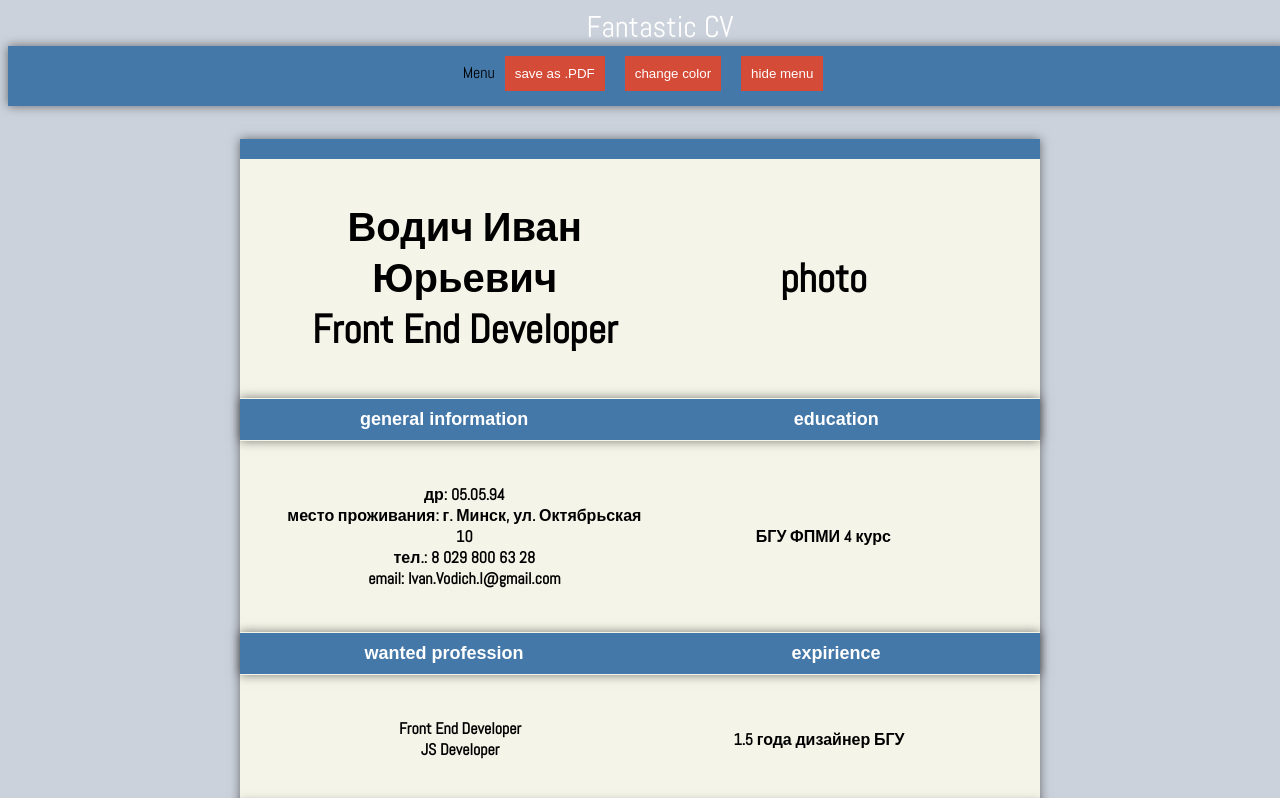
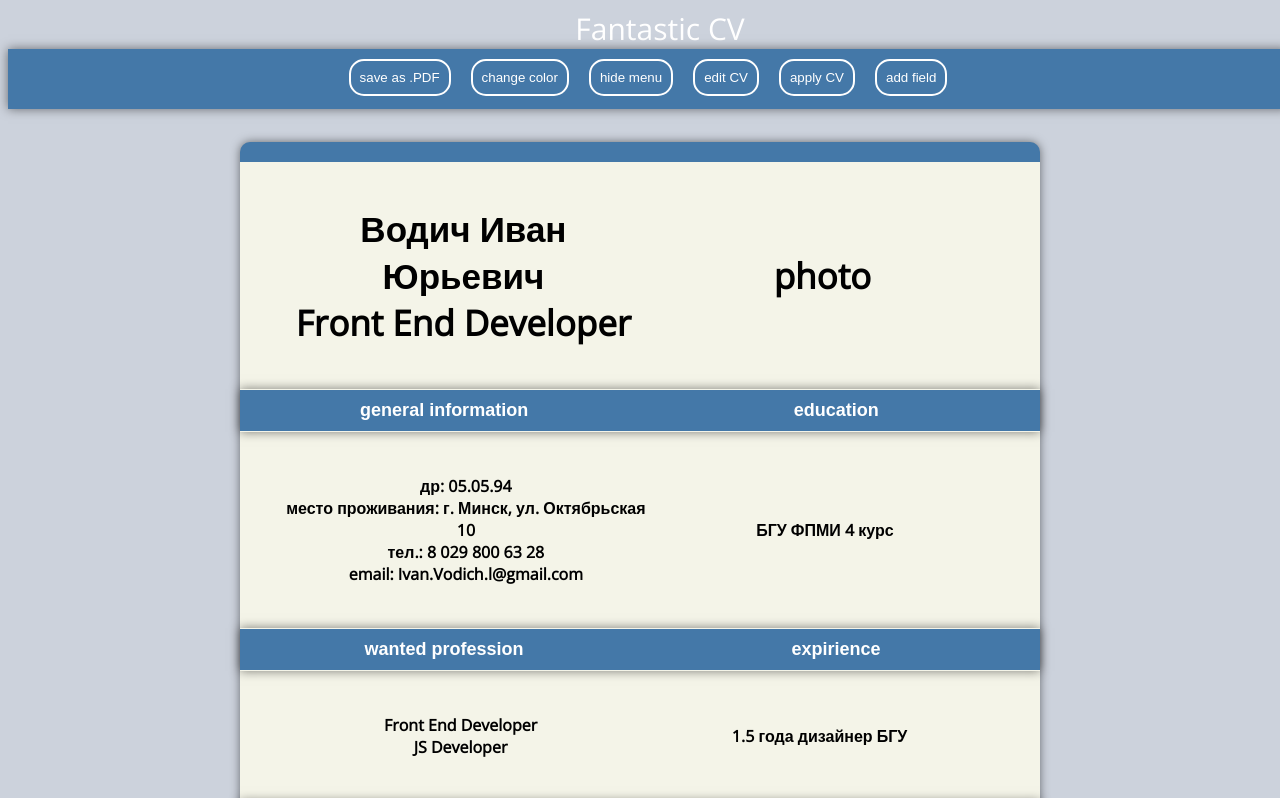
Before and after one commit to Ivan456/EasyCV, a plain HTML site: page index.html in a window 1280 px wide. Shown: the top 798 px of the page. Drawn offline with nearby package versions, Linux system fonts and the light colour scheme.

Commit message:
add bottons: adit CV, apply CV, add Field. The buttons have minimum functionality. Add radius border style in CSS for Table and buttons

```diff
--- a/css/main.css
+++ b/css/main.css
@@ -2,7 +2,7 @@ body{
 	background-color: rgb(204,210,220);
 	min-width: 960px;
 	text-align: center;
-	font-family: 'Abel', sans-serif;
+	font-family: 'Open Sans', sans-serif;
 }
 
 header
@@ -27,13 +27,18 @@ input[type=button] {
 	color: #fff; /* цвет текста */
 	text-decoration: none; /* убирать подчёркивание у ссылок */
 	user-select: none; /* убирать выделение текста */
-	background: rgb(212,75,56); /* фон кнопки */
-	padding: 10px; /* отступ от текста */
-	outline: none; /* убирать контур в Mozilla */
+	background: none; /* фон кнопки */
+	padding: 9px; /* отступ от текста */
 	cursor:pointer;
-	border:none;
+	border-style: solid;
+	border-width: 2px;
+	border-color: white;
+	border-radius: 15px;
 }
-input[type=button]:hover { background: rgb(232,95,76); } /* при наведении курсора мышки */
+input[type=button]:hover {
+	background: rgb(232,95,76);
+	border-color: transparent;
+} /* при наведении курсора мышки */
 input[type=button]:active { background: rgb(152,15,0); } /* при нажатии */
 
 
@@ -46,6 +51,7 @@ table
 	border-top: 20px;
 	border-style: solid;
 	border-color: rgb(68,120,168);
+	border-radius: 10px;
 	width: 800px;
 	background-color: rgb(244,244,232);
 	display: inline-block;
@@ -68,7 +74,7 @@ input {
 }
 
 #name {
-	font-size: 40px;
+	font-size: 35px;
 }
 
 .table__title-line {
--- a/index.html
+++ b/index.html
@@ -3,7 +3,7 @@
     <head>
         <title>Fantastic CV</title>
         <meta charset = "utf-8" />
-        <link href='https://fonts.googleapis.com/css?family=Abel' rel='stylesheet' type='text/css'>
+        <link href='https://fonts.googleapis.com/css?family=Open+Sans&subset=latin,cyrillic' rel='stylesheet' type='text/css'>
         <link rel="stylesheet" type="text/css" href="css\main.css" />
         <script src = "js\jspdf.min.js" defer></script>
         <script src = "js\html2canvas.min.js" defer></script>
@@ -15,7 +15,7 @@
             Fantastic CV
         </header>
 
-        <nav id = "menu">Menu</nav>
+        <nav id = "menu"></nav>
 
         <article>
             <table id = "CV"></table>
--- a/js/CV.js
+++ b/js/CV.js
@@ -15,8 +15,8 @@ CV.prototype.addFreeBlock = function (firstName, secondName) {
 	var newBlock = document.createElement("tr");
 	newBlock.id = firstName;
 	newBlock.className = "table__information-block"
-	newBlock.innerHTML += "<th contentEditable=true>" + this[firstName] + "</th>"
-	newBlock.innerHTML += "<th contentEditable=true>" + this[secondName] + "</th>";
+	newBlock.innerHTML += "<th>" + this[firstName] + "</th>"
+	newBlock.innerHTML += "<th>" + this[secondName] + "</th>";
 	var place = document.getElementById("CV");
 	place.appendChild(newBlock);
 };
@@ -25,8 +25,8 @@ CV.prototype.addTitleLine = function (firstName, secondName) {
 	var newBlock = document.createElement("tr");
 	newBlock.id = firstName;
 	newBlock.className = "table__title-line";
-	newBlock.innerHTML += "<th contentEditable=true>" + firstName + "</th>"
-	newBlock.innerHTML += "<th contentEditable=true>" + secondName + "</th>";
+	newBlock.innerHTML += "<th>" + firstName + "</th>"
+	newBlock.innerHTML += "<th>" + secondName + "</th>";
 	var place = document.getElementById("CV");
 	place.appendChild(newBlock);
 };
--- a/js/main.js
+++ b/js/main.js
@@ -21,10 +21,34 @@
 		document.getElementById("CV").style.marginTop = "20px";
 	};
 
+	function editContent() {
+		var thMassive = document.getElementsByTagName("th");
+		for (var i = 0; i < thMassive.length; i++) {
+			thMassive[i].contentEditable = true;
+			thMassive[i].style.border = "2px solid #0000FF";
+		};
+	};
+
+	function applyContent() {
+		var thMassive = document.getElementsByTagName("th");
+		for (var i = 0; i < thMassive.length; i++) {
+			thMassive[i].contentEditable = false;
+			thMassive[i].style.border = "0px none #0000FF";
+		};
+	};
+
+	function addField() {
+		CV.prototype.addTitleLine();
+		CV.prototype.addFreeBlock();
+	};
+
 	var newPerson = new CV();
 	addButton("menu","save as .PDF", newPerson.savePDF);
 	addButton("menu","change color", changeColor);
 	addButton("menu","hide menu", hideMenu);
+	addButton("menu","edit CV", editContent);
+	addButton("menu","apply CV", applyContent);
+	addButton("menu","add field", addField);
 	newPerson.addFreeBlock("name","photo");
 	newPerson.addTitleLine("general information","education");
 	newPerson.addFreeBlock("generalInformation","education");
--- a/server.js
+++ b/server.js
@@ -45,7 +45,6 @@ http.createServer( function(req, res) {
 	} else {
 		console.log("Invalid file extension detected: " + ext)
 	}
-
 }).listen(port, serverUrl);
 
 function getFile(localPath, res, mimeType) {
```
